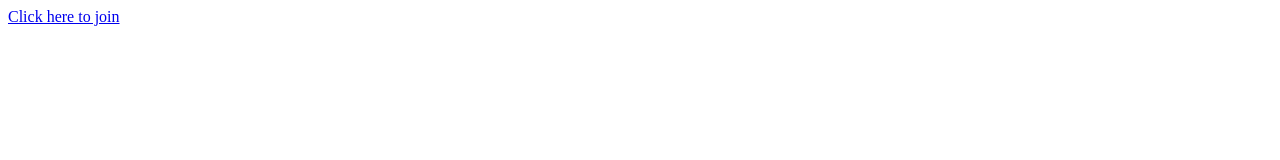
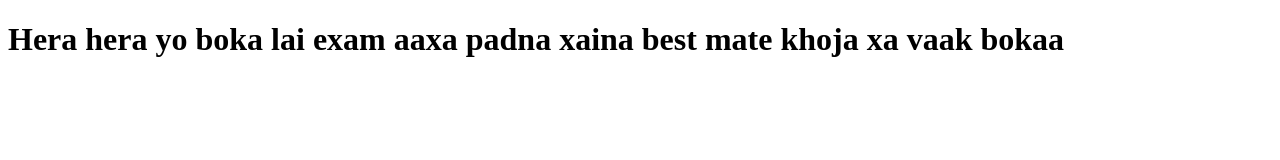
Before and after one commit to AayushJha22/bestmate, a website: page about.html in a window 1280 px wide. Drawn offline with Linux system fonts and the light colour scheme.

Commit message:
new phis

```diff
--- a/about.html
+++ b/about.html
@@ -9,7 +9,7 @@
 </head>
 
 <body>
-    <a href="https://www.facebook.com/profile.php?id=100075243143205">Click here to join</a>
+   <h1>Hera hera yo boka lai exam aaxa padna xaina best mate khoja xa vaak bokaa</h1>
 </body>
 
 </html>
```
